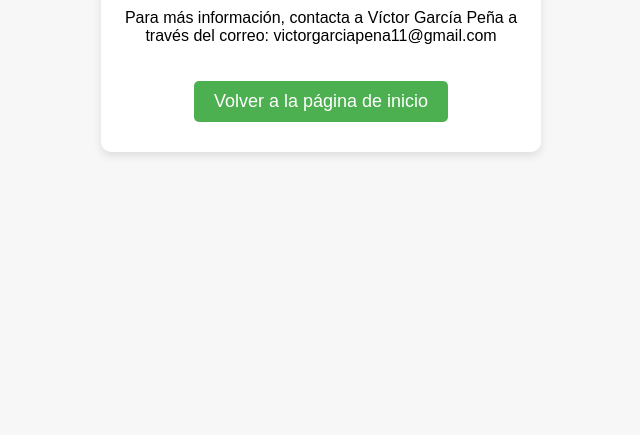
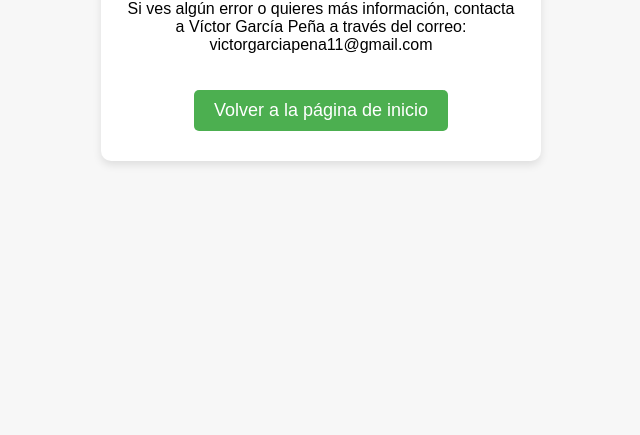
Before and after one commit to MIMGO/verbosirregulares, a plain HTML site: page contacto.html in a window 1280 px wide. Shown: the part 365-800 px from the top of the page, without its empty margins (319-959 px from the left). Drawn offline with Linux system fonts and the light colour scheme.

Commit message:
contacto.html

```diff
--- a/contacto.html
+++ b/contacto.html
@@ -9,7 +9,7 @@
 <body>
     <div class="container">
         <h1>Contacto</h1>
-        <p>Para más información, contacta a Víctor García Peña a través del correo: victorgarciapena11@gmail.com</p>
+        <p>Si ves algún error o quieres más información, contacta a Víctor García Peña a través del correo: victorgarciapena11@gmail.com</p>
         <a href="index.html" class="back-btn">Volver a la página de inicio</a>
     </div>
 </body>
```
